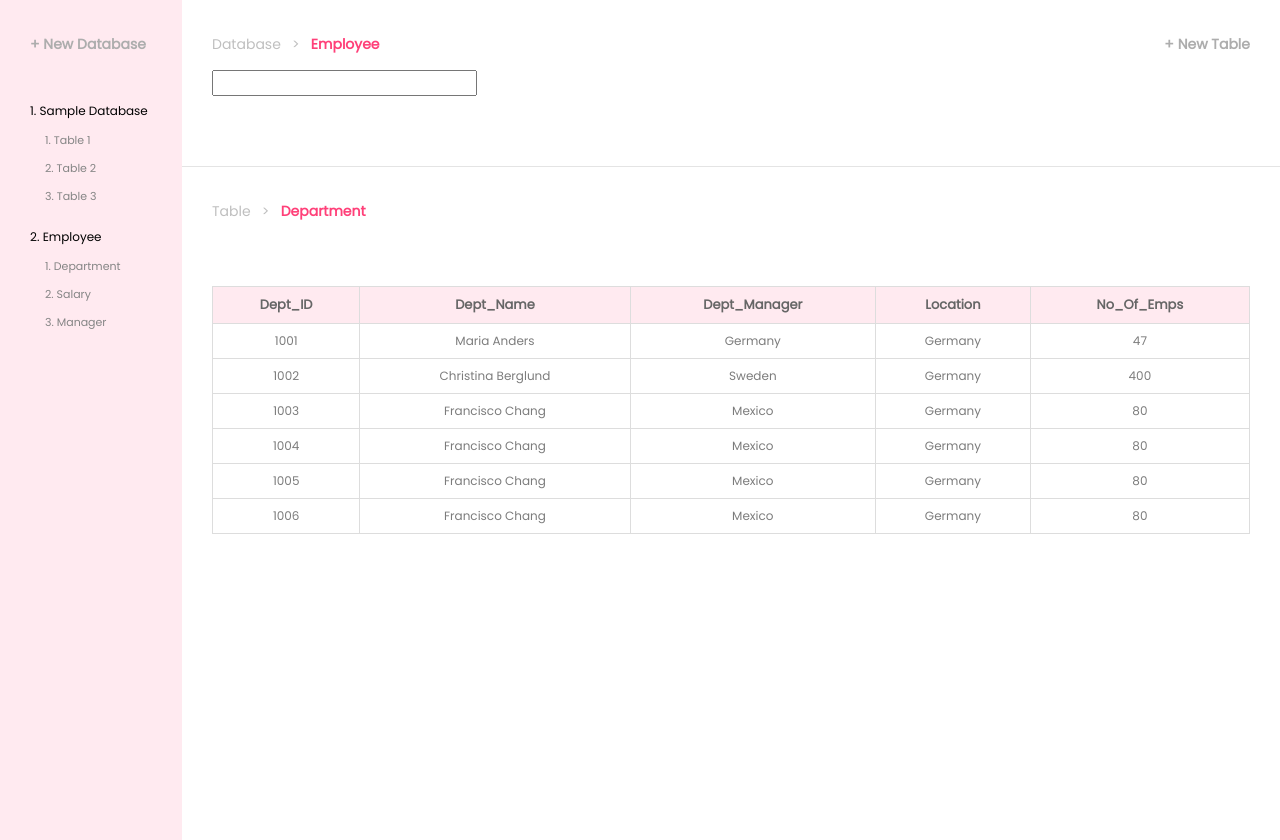
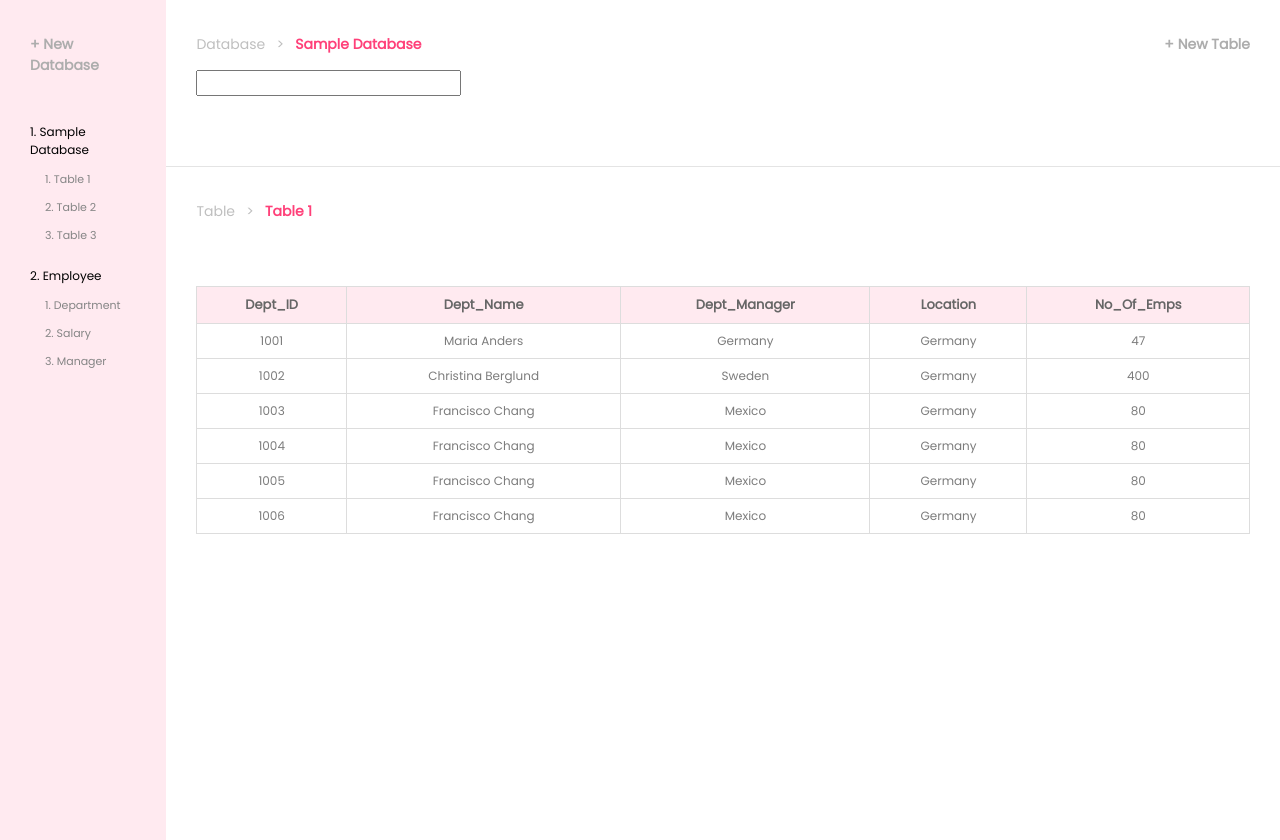
Before and after one commit to divyanshi-agr/sql-editor, a React (Create React App) app: page / in a window 1280 px wide. Built offline with nearby package versions, Linux system fonts and the light colour scheme.

Commit message:
Feature/Add new table

```diff
--- a/src/App.js
+++ b/src/App.js
@@ -1,10 +1,10 @@
-import Editor from "./Pages/Editor/Editor";
+import Dashboard from "./Pages/Dashboard/Dashboard";
 import "./App.css";
 
 function App() {
   return (
     <div className="app">
-      <Editor />
+      <Dashboard />
     </div>
   );
 }
--- a/src/Components/Dialog/Dialog.js
+++ b/src/Components/Dialog/Dialog.js
@@ -1,4 +1,4 @@
-import React, { useState } from "react";
+import React, { useState, useEffect } from "react";
 import Button from "@material-ui/core/Button";
 import TextField from "@material-ui/core/TextField";
 import Dialog from "@material-ui/core/Dialog";
@@ -6,7 +6,14 @@ import DialogActions from "@material-ui/core/DialogActions";
 import DialogContent from "@material-ui/core/DialogContent";
 import DialogContentText from "@material-ui/core/DialogContentText";
 
-export default function FormDialog({ open, setOpen, data, setData, type }) {
+export default function FormDialog({
+  open,
+  setOpen,
+  data,
+  setData,
+  type,
+  selectedDb,
+}) {
   const [tfValue, setTfValue] = useState("");
 
   const handleClose = () => {
@@ -22,10 +29,19 @@ export default function FormDialog({ open, setOpen, data, setData, type }) {
       db_name: tfValue,
       tables: [],
     };
+
+    var _data = [...data];
+
     if (type === "db") {
-      data.push(db_obj);
+      _data.push(db_obj);
+    } else {
+      _data.map((db, i) => {
+        if (db.db_name === selectedDb) {
+          db["tables"].push(tfValue);
+        }
+      });
     }
-    setData(data);
+    setData(_data);
     setOpen(false);
   };
 
--- a/src/Components/Sidebar/Sidebar.css
+++ b/src/Components/Sidebar/Sidebar.css
@@ -5,7 +5,7 @@
 }
 
 .sidebar {
-  width: 10vw;
+  width: 13vw;
   padding: 20px 30px;
   background-color: #ffeaf0;
   display: flex;
@@ -35,3 +35,11 @@
 .db_button:active {
   color: #8d8d8d;
 }
+
+.clickableItem {
+  cursor: default;
+}
+
+.clickableItem:active {
+  color: #616161;
+}
--- a/src/Components/Sidebar/Sidebar.js
+++ b/src/Components/Sidebar/Sidebar.js
@@ -1,12 +1,26 @@
-import React, { useState } from "react";
+import React, { useState, useEffect } from "react";
 import "./Sidebar.css";
 import Dialog from "./../Dialog/Dialog";
 
-function Sidebar({ data, setData }) {
+function Sidebar({ data, setData, selectedItem, setSelectedItem }) {
   const [openDialog, setOpenDialog] = useState(false);
 
   const addDatabase = () => {
     setOpenDialog(true);
+  };
+
+  const handleDBName = (e, tabVal, dbVal) => {
+    setSelectedItem((selectedItem) => ({
+      db: dbVal,
+      table: tabVal,
+    }));
+  };
+
+  const handleTableName = (e, tabVal, dbVal) => {
+    setSelectedItem((selectedItem) => ({
+      db: dbVal,
+      table: tabVal,
+    }));
   };
 
   return (
@@ -18,14 +32,20 @@ function Sidebar({ data, setData }) {
       {data.map((db, i) => {
         return (
           <div className="sidebar__tree">
-            <p>
+            <p
+              className="clickableItem"
+              onClick={(e) => handleDBName(e, db.tables[0], db.db_name)}
+            >
               {i + 1}. {db.db_name}
             </p>
             <div className="sidebar__subtree">
               {db["tables"] &&
                 db["tables"].map((table, i) => {
                   return (
-                    <p>
+                    <p
+                      className="clickableItem"
+                      onClick={(e) => handleTableName(e, table, db.db_name)}
+                    >
                       {i + 1}. {table}
                     </p>
                   );
--- /dev/null
+++ b/src/Pages/Dashboard/Dashboard.css
@@ -0,0 +1,4 @@
+.dashboard {
+  display: flex;
+  overflow: hidden;
+}
--- /dev/null
+++ b/src/Pages/Dashboard/Dashboard.js
@@ -0,0 +1,41 @@
+import React, { useState, useEffect } from "react";
+import Sidebar from "./../../Components/Sidebar/Sidebar";
+import Editor from "./../Editor/Editor";
+import "./Dashboard.css";
+
+function Dashboard() {
+  const tempData = [
+    {
+      db_name: "Sample Database",
+      tables: ["Table 1", "Table 2", "Table 3"],
+    },
+    {
+      db_name: "Employee",
+      tables: ["Department", "Salary", "Manager"],
+    },
+  ];
+  const [data, setData] = useState(tempData);
+  const [selectedItem, setSelectedItem] = useState({
+    db: data[0].db_name,
+    table: data[0].tables[0],
+  });
+
+  return (
+    <div className="dashboard">
+      <Sidebar
+        data={data}
+        setData={setData}
+        selectedItem={selectedItem}
+        setSelectedItem={setSelectedItem}
+      />
+      <Editor
+        data={data}
+        setData={setData}
+        selectedItem={selectedItem}
+        setSelectedItem={setSelectedItem}
+      />
+    </div>
+  );
+}
+
+export default Dashboard;
--- a/src/Pages/Editor/Editor.css
+++ b/src/Pages/Editor/Editor.css
@@ -1,8 +1,4 @@
 @import url("https://fonts.googleapis.com/css2?family=Poppins:wght@300&display=swap");
-
-* {
-  font-family: "Poppins", sans-serif;
-}
 
 .editor {
   display: flex;
@@ -12,7 +8,7 @@
   display: flex;
   flex-direction: column;
   /* flex: 0.8; */
-  width: 90vw;
+  width: 87vw;
   /* padding: 20px 30px; */
 }
 
--- a/src/Pages/Editor/Editor.js
+++ b/src/Pages/Editor/Editor.js
@@ -4,34 +4,21 @@ import Sidebar from "./../../Components/Sidebar/Sidebar";
 import Table from "./../../Components/Table/Table";
 import Dialog from "./../../Components/Dialog/Dialog";
 
-function Editor() {
-  const tempData = [
-    {
-      db_name: "Sample Database",
-      tables: ["Table 1", "Table 2", "Table 3"],
-    },
-    {
-      db_name: "Employee",
-      tables: ["Department", "Salary", "Manager"],
-    },
-  ];
-  const [data, setData] = useState(tempData);
+function Editor({ data, setData, selectedItem, setSelectedItem }) {
   const [openDialog, setOpenDialog] = useState(false);
 
   const addTable = () => {
     setOpenDialog(true);
   };
 
+  const { db, table } = selectedItem;
   return (
     <div className="editor">
-      <Sidebar data={data} setData={setData} />
-
       <div className="editor__right">
         <div className="editor__top">
           <div className="editor__topHeader">
             <p style={{ color: "#BFBFBF" }}>
-              Database &nbsp; &gt; &nbsp;{" "}
-              <span className="tabname">Employee</span>
+              Database &nbsp; &gt; &nbsp; <span className="tabname">{db}</span>
             </p>
             <p className="table_button" onClick={addTable}>
               + New Table
@@ -46,7 +33,7 @@ function Editor() {
             <div className="editor__topHeader">
               <p style={{ color: "#BFBFBF" }}>
                 Table &nbsp; &gt; &nbsp;{" "}
-                <span className="tabname">Department</span>
+                <span className="tabname">{table}</span>
               </p>
             </div>
 
@@ -55,7 +42,14 @@ function Editor() {
         </div>
       </div>
 
-      <Dialog open={openDialog} setOpen={setOpenDialog} type="table" />
+      <Dialog
+        open={openDialog}
+        setOpen={setOpenDialog}
+        data={data}
+        setData={setData}
+        selectedDb={db}
+        type="table"
+      />
     </div>
   );
 }
```
